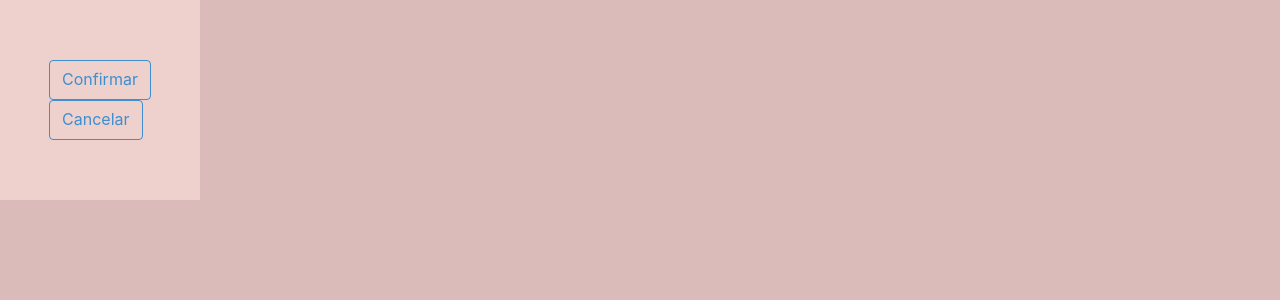
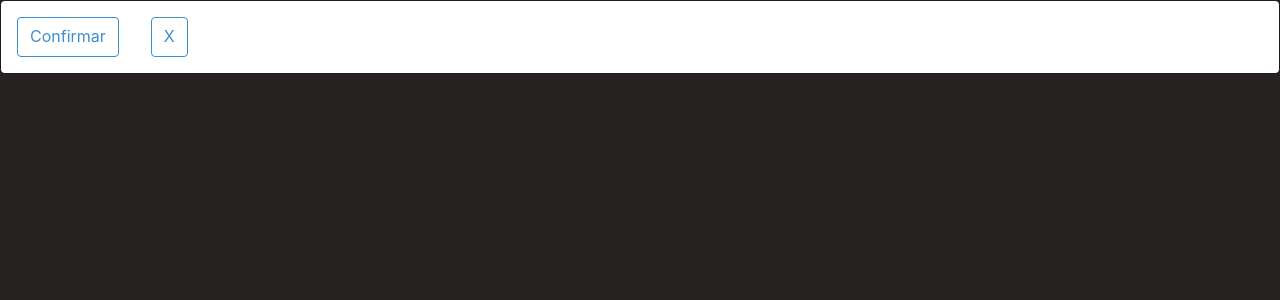
Before and after one commit to julianadeveloper/FuncionariosFront, a Vue app: page /modal in a window 1280 px wide. Shown: the top 300 px of the page. Built offline with nearby package versions, Linux system fonts and the light colour scheme; sample sign-in values are in the browser's storage; a web font is replaced by a local one.

Commit message:
modal bulma

```diff
--- a/src/components/CardUserAdmin.vue
+++ b/src/components/CardUserAdmin.vue
@@ -3,7 +3,7 @@
     <div class="card-content" :user="user" @delete="users.splice(i, 1)">
       <i class="icon-user fa-solid fa-user fa-2xl"></i>
       <div class="">
-        <MyModal v-if="modal && user._id === userSelect" :user="user"  @closemymodal="close">
+        <MyModal class="modal" v-if="modal && user._id === userSelect" :user="user"  @closemymodal="close">
         </MyModal>
 
         <p>Nome:{{ user.name }}</p>
@@ -72,6 +72,7 @@ export default defineComponent({
       this.userSelect = params;
       this.modal = !this.modal;
     },
+
   },
   async mounted() {
     await this.listUsers();
@@ -82,6 +83,7 @@ export default defineComponent({
       (data: { id: string }) => {
         const foundIndex = this.users.findIndex((user) => user._id === data.id);
         if (foundIndex) this.users.splice(foundIndex, 1);
+        this.listUsers();
       }
     );
     this.socketService.registerListener(
@@ -104,6 +106,13 @@ export default defineComponent({
 });
 </script>
 <style scoped>
+.modal{
+  display: flex;
+  align-items: center;
+  justify-content: center;
+  text-align: center;
+
+}
 .btn {
   margin: 0.5rem;
 }
@@ -119,26 +128,18 @@ export default defineComponent({
   text-align: center;
 }
 .card {
-  position: relative;
   padding: 1.5rem;
   margin: 1rem;
   color: var(--text-primary);
+  max-height: 50%;
 }
 p {
   color: var(--text-primary);
 }
-myModal{
-  position: absolute;
-  overflow: hidden;
-  flex-direction: row;
-  display: flex;
-  align-items: center;
-  justify-content: center;
-
-}
 
 @media only screen and (max-width: 720px) {
   .card {
+    height: 100vh;
     max-width: 100%;
   }
 }
--- a/src/components/FormCreateUser.vue
+++ b/src/components/FormCreateUser.vue
@@ -1,5 +1,5 @@
 <template>
- <div class="form-body">
+  <div class="form-body">
     <form class="form-update">
       <div class="form-group">
         <div class="form-group">
@@ -54,19 +54,12 @@
             v-model="user.password"
           />
         </div>
-         <button
-        type="button"
-        class="btn btn-success"
-        @click.prevent="register(), $router.push({ name: 'home' })"
-      >
-        Cadastrar
-      </button>
+        <button type="button" class="btn btn-success" @click.prevent="register">
+          Cadastrar
+        </button>
       </div>
     </form>
   </div>
-
-
-
 </template>
 
 <script lang="ts">
@@ -87,10 +80,10 @@ export default defineComponent({
   },
 
   methods: {
-    register() {
+  async  register() {
       const passwordOk = this.user.password === this.user.passwordConfirm;
-
-      this.apiService.userCreate(this.user);
+     await this.apiService.userCreate(this.user);
+      this.$router.push({ name: "home" });
     },
   },
 });
--- a/src/components/MyModal.vue
+++ b/src/components/MyModal.vue
@@ -1,18 +1,16 @@
 <template>
-  <nav class="nav-modal">
-    <div>
+  <div class="modal-background">
+    <div class="modal-content">
       <div >
         <a class="btn button is-info is-outlined" @click="deleteUser"
           >Confirmar</a
         >
-      </div>
-      <div>
         <a class="btn button is-info is-outlined" @click="closeModal"
-          >Cancelar</a
+          >X</a
         >
       </div>
     </div>
-  </nav>
+ </div>
 </template>
 <script lang="ts">
 import { defineComponent, PropType } from "vue";
@@ -48,9 +46,11 @@ export default defineComponent({
 });
 </script>
 <style scoped>
-.nav-modal{
-  width: 200px;
-  height: 200px;
-  background-color: rgb(238, 209, 204);
+.modal-background{
+  position: absolute;
+  display: block;
+}
+.btn{
+  margin: 1rem;
 }
 </style>
--- a/src/services/socket.ts
+++ b/src/services/socket.ts
@@ -15,7 +15,9 @@ export class SocketModule {
 
   public static connect() {
     if (SocketModule.instance) return SocketModule.instance;
-		console.log('vou criar!!!')
+
+
+		console.log('criei a conexao com meu backend!!!')
     SocketModule.instance = new SocketModule("ws://localhost:3001");
     return SocketModule.instance;
   }
@@ -32,6 +34,8 @@ export class SocketModule {
     event: string,
     cb: (...args: any) => void
   ) {
+
+
     if (this.listeners.has(`${namespace}/${event}`)) return;
 
     this.io.on(event, cb);
--- a/src/views/DashBoardView.vue
+++ b/src/views/DashBoardView.vue
@@ -62,6 +62,7 @@ return{
 </script>
 
 <style scope>
+
 nav {
   display: flex;
   flex-direction: column;
```
Also changed, not shown: src/views/HomeView.vue (+1 -14 lines), src/store/index.ts (line endings or trailing spaces).
